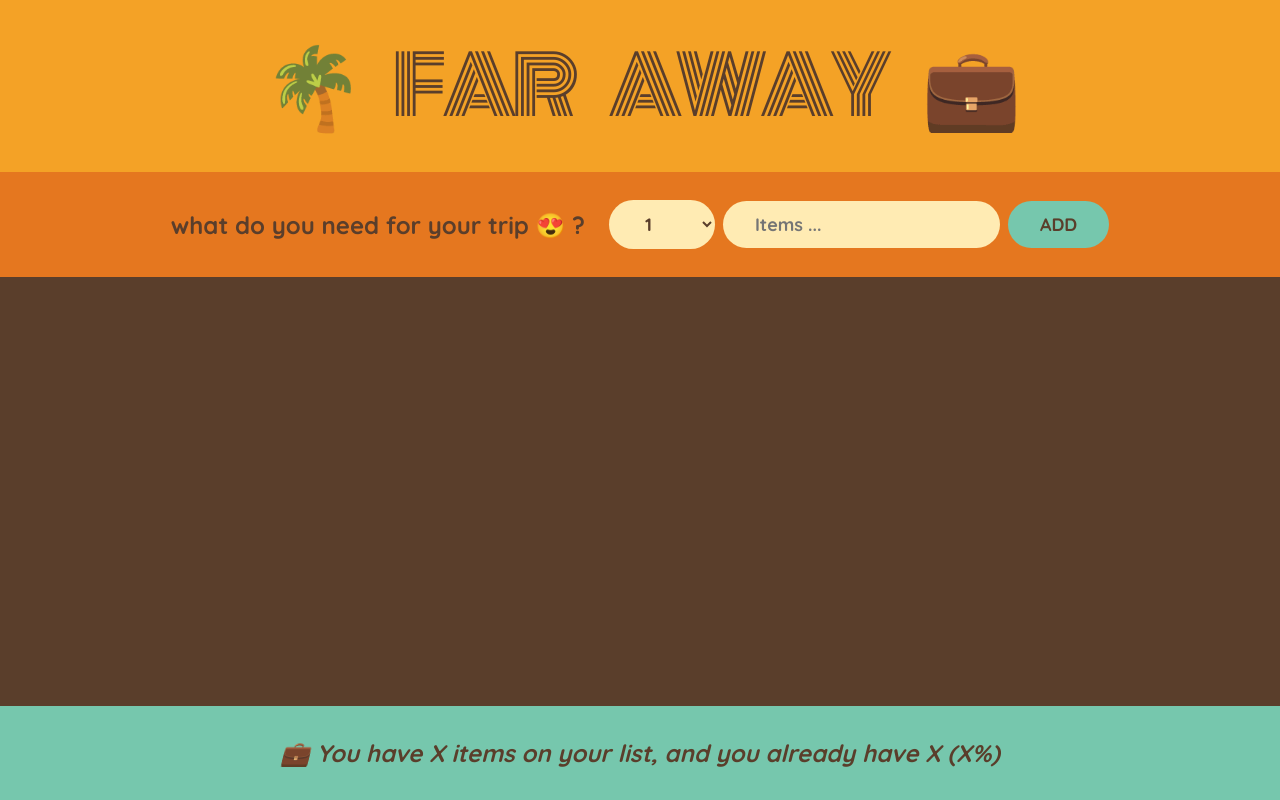
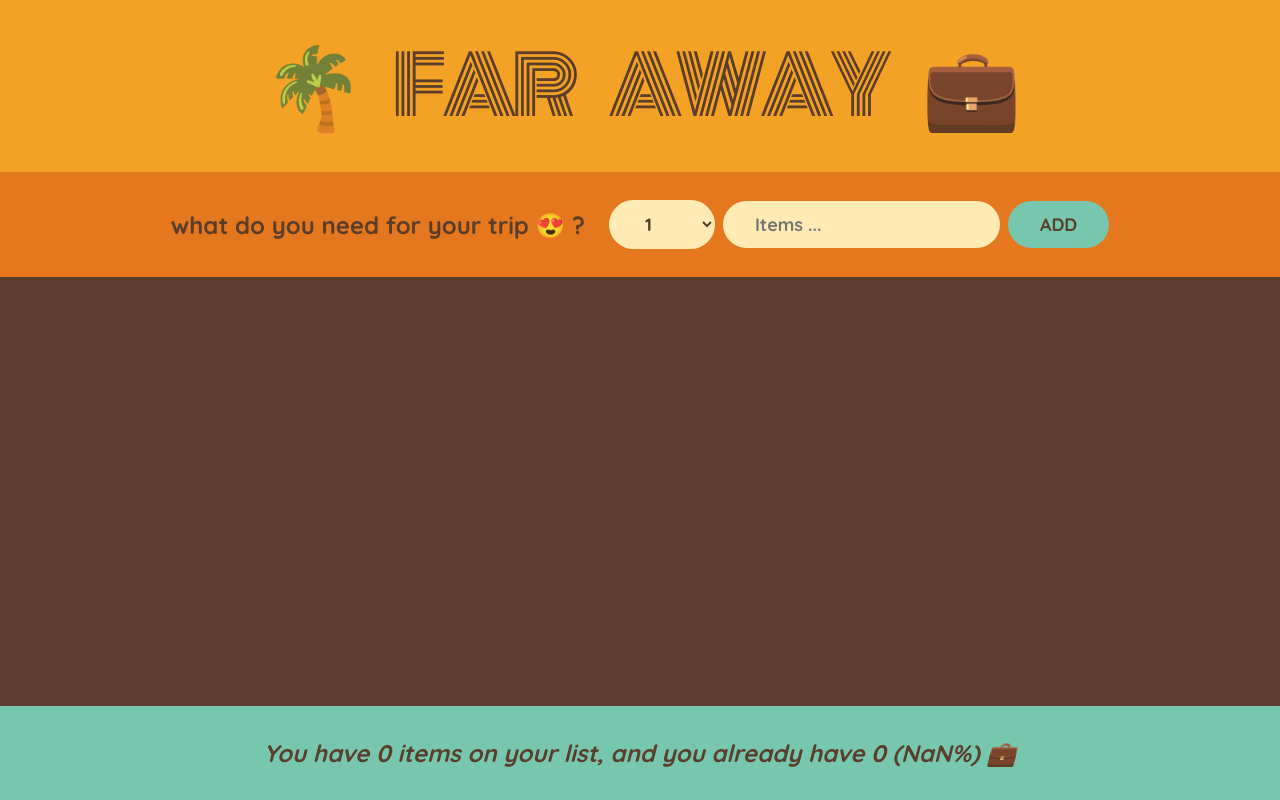
Before and after one commit to MtiPsd/travel-list, a React (Create React App) app: page / in a window 1280 px wide. Built offline with nearby package versions, Linux system fonts and the light colour scheme.

Commit message:
calculated total items with percentages

```diff
--- a/src/App.jsx
+++ b/src/App.jsx
@@ -2,12 +2,13 @@ import { useState } from 'react';
 
 export default function App() {
   const [items, setItems] = useState([]);
+
   function handleAddItems(item) {
     setItems(items => {
       // we are mutating state in this case
       // ! and this is not what we want
       // * so we have to create a copy of that array
-      // ==========> items.push(item);
+      // items.push(item);
       // There are many ways of copying an array like :
       // const itemsCopy = [...items];
       // return itemsCopy.push(item);
@@ -44,7 +45,7 @@ export default function App() {
         onToggleItem={handleToggleItem}
         items={items}
       />
-      <Stats />
+      <Stats items={items} />
     </div>
   );
 }
@@ -135,11 +136,18 @@ function Item({ item, onDeleteItems, onToggleItem }) {
   );
 }
 
-function Stats() {
+function Stats({ items }) {
+  const numItems = items.length;
+  const numPacked = items.filter(item => item.packed).length;
+  const percentage = Math.round((numPacked / numItems) * 100);
+
   return (
     <footer className='stats'>
       <em>
-        💼 You have X items on your list, and you already have X (X%)
+        {percentage === 100
+          ? 'You got everything! ready to go ✈'
+          : `You have ${numItems} items on your list, and you already
+        have ${numPacked} (${percentage}%) 💼`}
       </em>
     </footer>
   );
```
